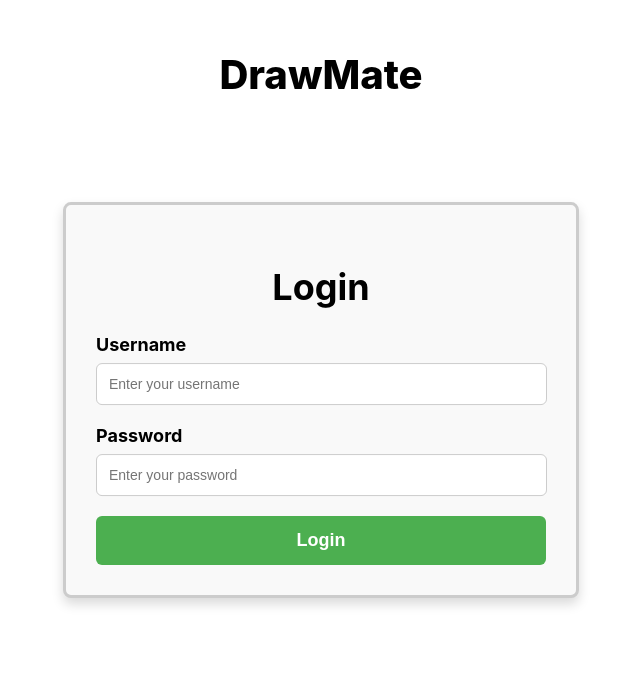
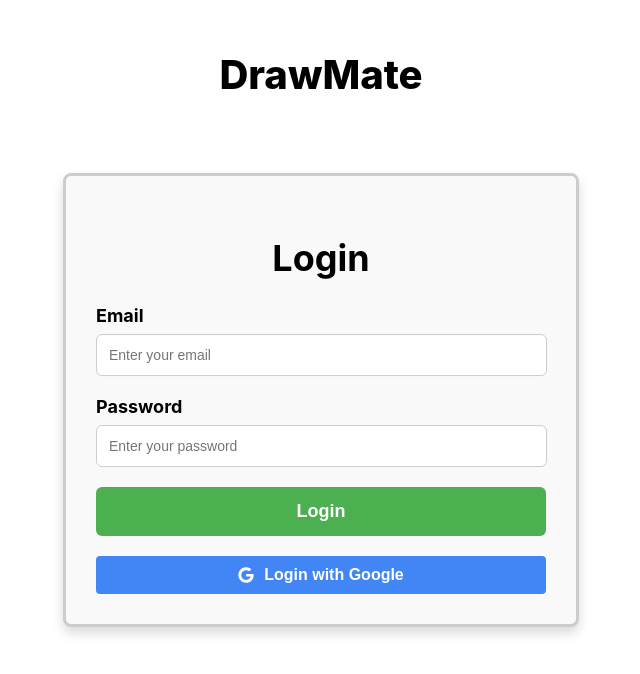
Before and after one commit to ayusao/excalidraw_integration, a React (Create React App) app: page / in a window 1280 px wide. Shown: the top 674 px of the page, without its empty margins (319-959 px from the left). Built offline with nearby package versions, Linux system fonts and the light colour scheme; no server answers; the HTML template or start-up script is replaced by a standard one.

Commit message:
login with google

```diff
--- a/package.json
+++ b/package.json
@@ -8,6 +8,7 @@
     "@testing-library/jest-dom": "^6.6.3",
     "@testing-library/react": "^16.3.0",
     "@testing-library/user-event": "^13.5.0",
+    "firebase": "^11.6.1",
     "react": "^18.3.1",
     "react-dom": "^18.3.1",
     "react-icons": "^5.5.0",
--- a/src/components/loginpage.js
+++ b/src/components/loginpage.js
@@ -1,36 +1,57 @@
-// src/components/loginpage.js
-
 import React, { useState } from "react";
 import { useNavigate } from "react-router-dom";
+import { doSignInWithEmailAndPassword, doSignInWithGoogle } from "../firebase/auth";
+import { useAuth } from "../firebase/authContext";
+import { FaGoogle } from "react-icons/fa";
 
 function LoginPage() {
-  const [username, setUsername] = useState("");
+  const [email, setEmail] = useState("");
   const [password, setPassword] = useState("");
+  const [isSigningIn, setIsSigningIn] = useState(false);
+  const [errorMessage, setErrorMessage] = useState("");
+
   const navigate = useNavigate();
+  const { user } = useAuth(); // access user info
 
-  const handleLogin = (e) => {
+  const handleLogin = async (e) => {
     e.preventDefault();
-    console.log("Username:", username);
-    console.log("Password:", password);
+    setIsSigningIn(true);
+    setErrorMessage("");
+
+    try {
+      await doSignInWithEmailAndPassword(email, password);
+      navigate("/canvas"); // redirect after successful login
+    } catch (error) {
+      console.error("Login error:", error);
+      setErrorMessage(error.message);
+    }
+    setIsSigningIn(false);
+  };
+
+  const handleGoogleSignIn = async () => {
+    try {
+      await doSignInWithGoogle();
       navigate("/canvas");
+    } catch (error) {
+      console.error("Google Sign-In error:", error);
+      setErrorMessage(error.message);
+    }
   };
 
   return (
     <>
-    <div className="login-heading">
-      DrawMate
-    </div>
+      <div className="login-heading">DrawMate</div>
       <div className="login-container">
         <h2>Login</h2>
         <form onSubmit={handleLogin}>
           <div className="input-group">
-          <label htmlFor="username">Username</label>
+            <label htmlFor="email">Email</label>
             <input
-            type="text"
-            id="username"
-            value={username}
-            onChange={(e) => setUsername(e.target.value)}
-            placeholder="Enter your username"
+              type="email"
+              id="email"
+              value={email}
+              onChange={(e) => setEmail(e.target.value)}
+              placeholder="Enter your email"
               required
             />
           </div>
@@ -45,8 +66,35 @@
               required
             />
           </div>
-        <button type="submit">Login</button>
+          {errorMessage && <p style={{ color: "red" }}>{errorMessage}</p>}
+          <button type="submit" disabled={isSigningIn}>
+            {isSigningIn ? "Signing In..." : "Login"}
+          </button>
         </form>
+
+        <div style={{ marginTop: "20px" }}>
+          <button
+            onClick={handleGoogleSignIn}
+            disabled={isSigningIn}
+            style={{
+              display: "flex",
+              alignItems: "center",
+              justifyContent: "center",
+              padding: "10px 15px",
+              backgroundColor: "#4285F4", // Google blue color
+              color: "white",
+              border: "none",
+              borderRadius: "4px",
+              width: "100%",
+              fontSize: "16px",
+              cursor: "pointer",
+              transition: "background-color 0.3s",
+            }}
+          >
+            <FaGoogle style={{ marginRight: "10px" }} />
+            {isSigningIn ? "Signing In..." : "Login with Google"}
+          </button>
+        </div>
       </div>
     </>
   );
--- /dev/null
+++ b/src/firebase.js
@@ -0,0 +1,21 @@
+// Import the functions you need from the SDKs you need
+import { initializeApp } from "firebase/app";
+// import { getAnalytics } from "firebase/analytics";
+import { getAuth } from "firebase/auth";
+
+const firebaseConfig = {
+  apiKey: "AIzaSyCXtH0qVyZgvoe5Y6R10t1UcLphGtw1wTk",
+  authDomain: "drawmate-c0069.firebaseapp.com",
+  projectId: "drawmate-c0069",
+  storageBucket: "drawmate-c0069.firebasestorage.app",
+  messagingSenderId: "178324777013",
+  appId: "1:178324777013:web:bd7e9316ee1662a302297c",
+  measurementId: "G-30XD1DL39M"
+};
+
+// Initialize Firebase
+const app = initializeApp(firebaseConfig);
+// const analytics = getAnalytics(app);
+const auth = getAuth(app);
+
+export {auth};
--- /dev/null
+++ b/src/firebase/auth.js
@@ -0,0 +1,29 @@
+import { auth } from "../firebase";
+import { createUserWithEmailAndPassword, signInWithEmailAndPassword, GoogleAuthProvider, signInWithPopup } from "firebase/auth";
+import { signOut } from "firebase/auth";
+
+export const doCreateUserWithEmailAndPassword = async (email, password) => {
+  return createUserWithEmailAndPassword(auth, email, password);
+};
+
+export const doSignInWithEmailAndPassword = (email, password) => {
+  return signInWithEmailAndPassword(auth, email, password);
+};
+
+export const doSignInWithGoogle = async () => {
+  const provider = new GoogleAuthProvider();
+  try {
+    const result = await signInWithPopup(auth, provider);
+    // You get user info like this
+    const user = result.user;
+    console.log("Google sign-in successful:", user);
+    return user;
+  } catch (error) {
+    console.error("Google sign-in error:", error);
+    throw error;
+  }
+};
+
+export const doSignOut = () => {
+    return signOut(auth);
+  };
--- /dev/null
+++ b/src/firebase/authContext.js
@@ -0,0 +1,42 @@
+
+import React, { useContext, useEffect, useState } from "react";
+import { auth } from "../firebase";
+import { onAuthStateChanged, signOut } from "firebase/auth";
+
+// 1. Create a context
+const AuthContext = React.createContext();
+
+// 2. Create a provider
+export function AuthProvider({ children }) {
+  const [user, setUser] = useState(null);
+  const [loading, setLoading] = useState(true);
+
+  useEffect(() => {
+    const unsubscribe = onAuthStateChanged(auth, (user) => {
+      setUser(user);
+      setLoading(false);
+    });
+
+    return unsubscribe;
+  }, []);
+
+  const logout = () => signOut(auth);
+
+  // 3. Provide value for context
+  const value = {
+    user,
+    loading,
+    logout,
+  };
+
+  return (
+    <AuthContext.Provider value={value}>
+      {!loading && children}
+    </AuthContext.Provider>
+  );
+}
+
+// 4. Easy hook for other components to use
+export function useAuth() {
+  return useContext(AuthContext);
+}
--- a/src/index.js
+++ b/src/index.js
@@ -3,14 +3,16 @@
 import './index.css';
 import App from './App';
 import reportWebVitals from './reportWebVitals';
+import { AuthProvider } from './firebase/authContext';
 
 const root = ReactDOM.createRoot(document.getElementById('root'));
 root.render(
   <React.StrictMode>
-    <App />
+    <AuthProvider>
+      <App />
+    </AuthProvider>
   </React.StrictMode>
 );
-
 // If you want to start measuring performance in your app, pass a function
 // to log results (for example: reportWebVitals(console.log))
 // or send to an analytics endpoint. Learn more: https://bit.ly/CRA-vitals
```
Also changed, not shown: 1 other file (tests, documents, lock files or other folders). Lines whose indentation alone changed are shown as unchanged.
